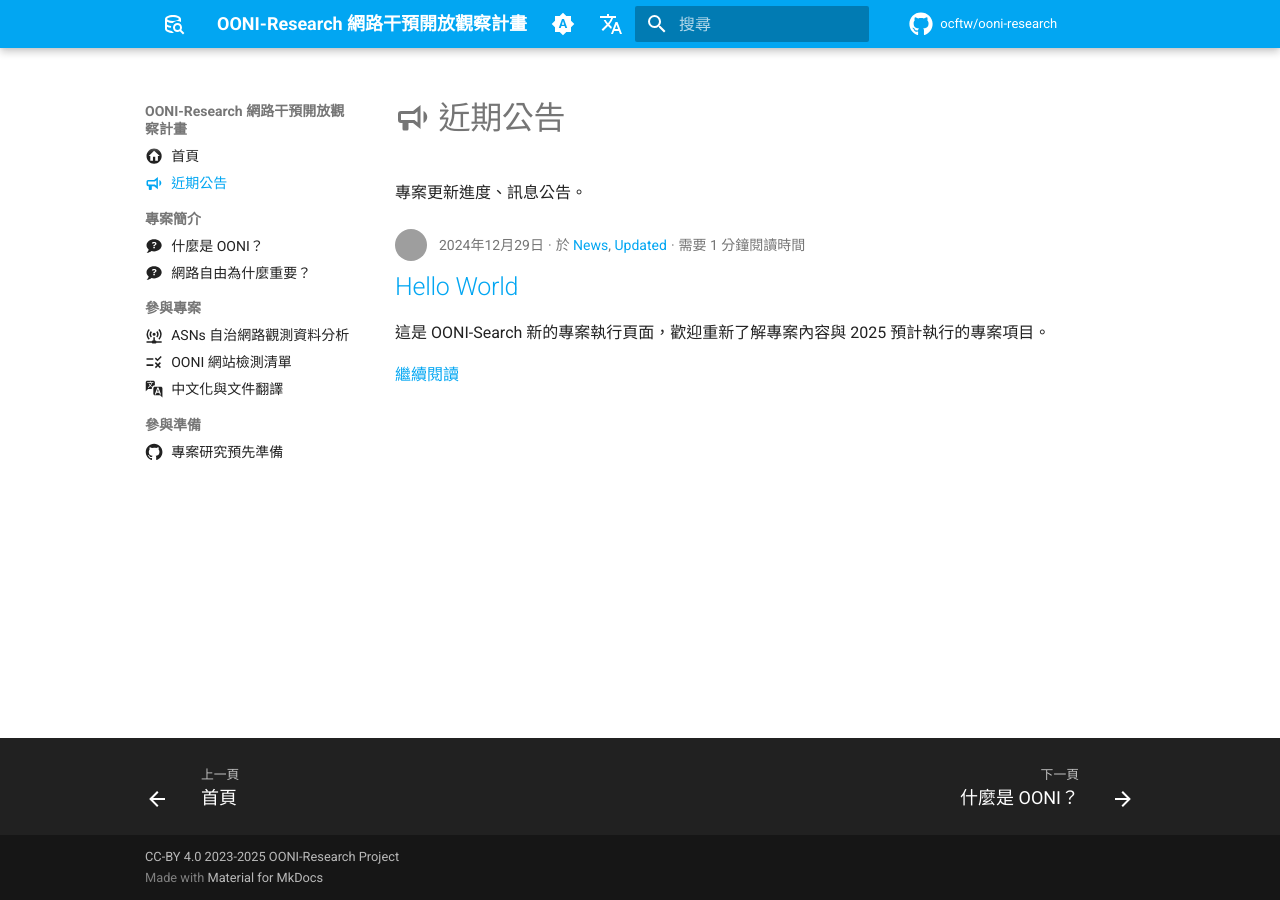
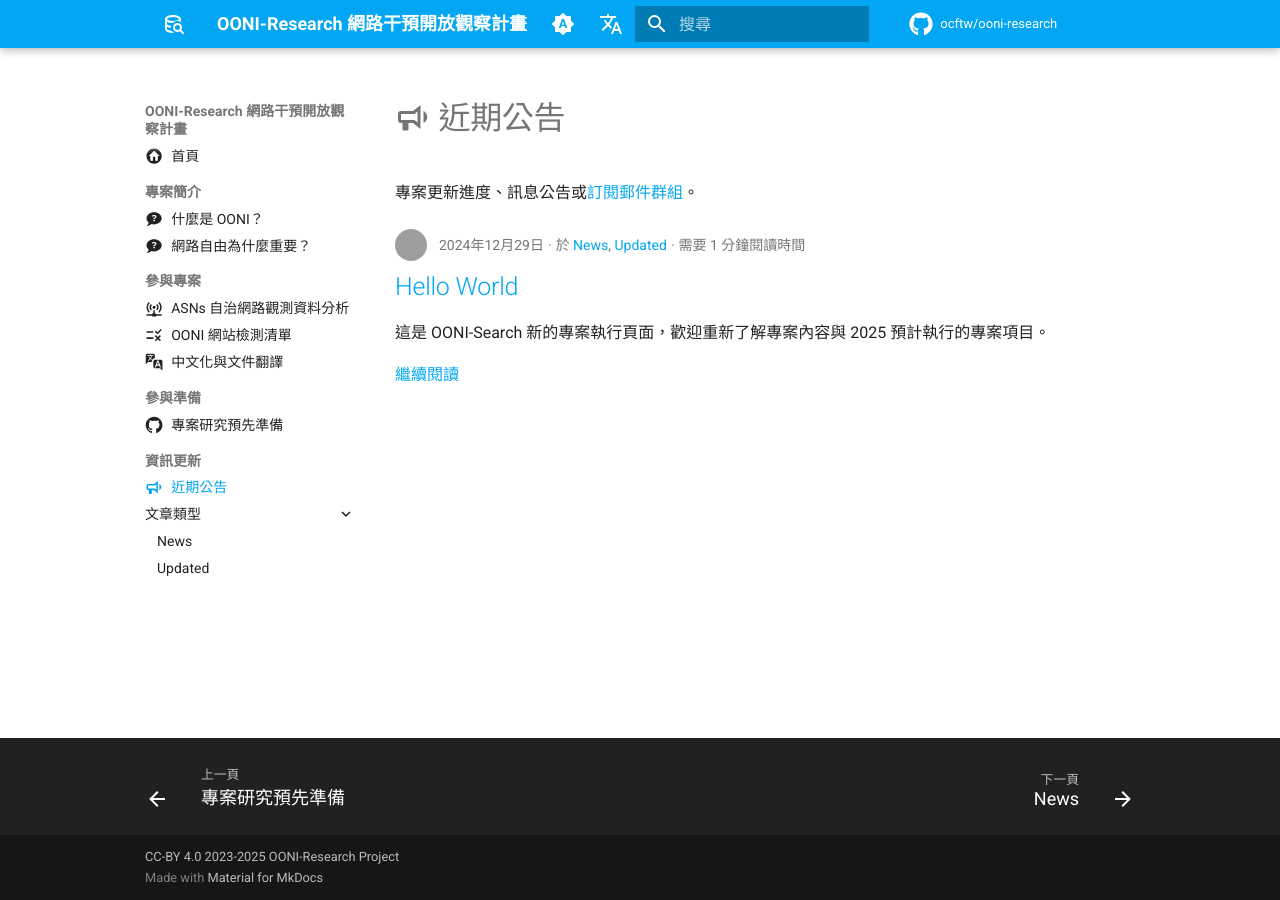
Before and after one commit to ocftw/ooni-research, an MkDocs documentation site: the page built from docs/zh-TW/blog/index.md, in a window 1280 px wide. Built offline with MkDocs 1.6.1 and Material for MkDocs 9.7.7, drawn with Linux system fonts in a browser that asks for light colours; plug-ins that fetch from the network failed and are left out; comment, search, counter and statistics services are not loaded; grey boxes are pictures that could not be loaded.

Commit message:
Update blog list in nav
Signed-off-by: Toomore Chiang <toomore0929@gmail.com>

```diff
--- a/docs/mkdocs.yml
+++ b/docs/mkdocs.yml
@@ -14,7 +14,6 @@
 copyright: "CC-BY 4.0 2023-2025 OONI-Research Project"
 nav:
   - index.md
-  - blog/index.md
   - !ENV [NAV_INTRO, "專案簡介"]:
       - what-is-ooni.md
       - internet-freedom-matter.md
@@ -24,6 +23,8 @@
       - ooni-i18n.md
   - !ENV [NAV_PPP, "參與準備"]:
       - setup-repo.md
+  - !ENV [NAV_POST, "資訊更新"]:
+      - blog/index.md
 theme:
   name: material
   icon:
@@ -96,6 +97,9 @@
   - blog:
       post_url_date_format: yyyy/MM
       post_url_format: "{date}/{slug}"
+      archive: false
+      categories: true
+      categories_name: !ENV [CATE_NAME, "文章類型"]
 markdown_extensions:
   - attr_list
   - md_in_html
--- a/docs/zh-TW/blog/index.md
+++ b/docs/zh-TW/blog/index.md
@@ -5,4 +5,4 @@
 
 # :material-bullhorn-outline: 近期公告
 
-專案更新進度、訊息公告。
+專案更新進度、訊息公告或[訂閱郵件群組](https://groups.google.com/g/ocftw-ooni-research){target="_blank"}。
```
